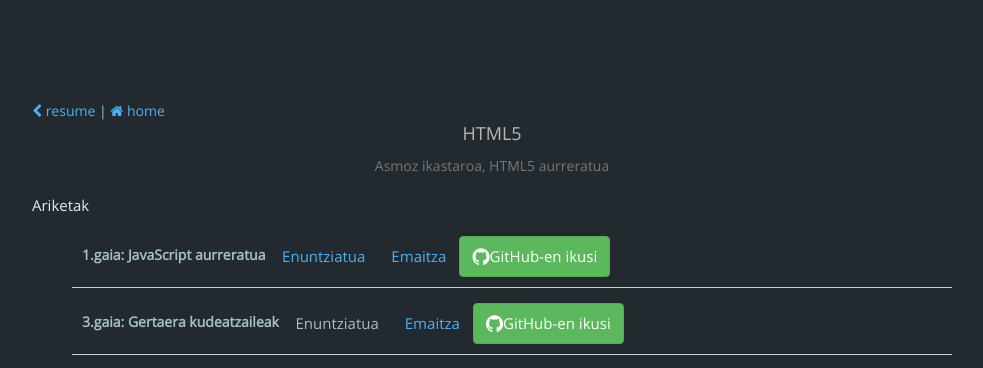
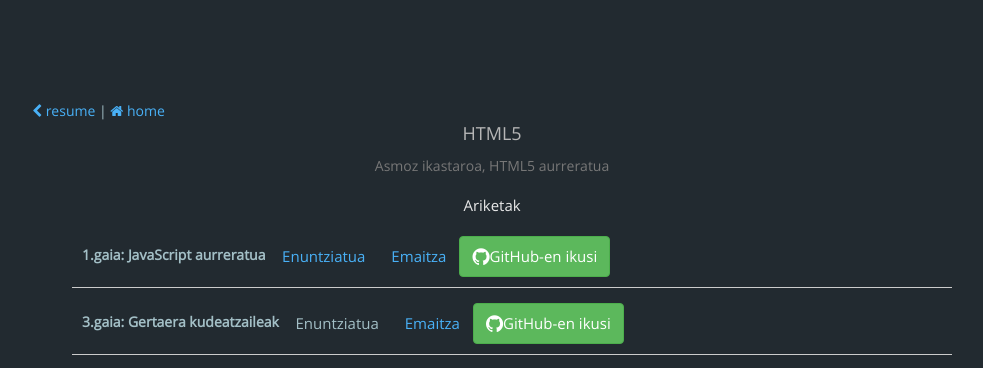
Before and after one commit to Bingentzio/bingentzio.github.io, a Jekyll site: the page built from projects.html, in a window 1280 px wide. Shown: the top 368 px of the page, without its empty margins (148-1131 px from the left). Built offline with Jekyll 4.4.1, drawn with Linux system fonts in a browser that asks for light colours; nearby versions of some CDN libraries; comment, search, counter and statistics services are not loaded.

```diff
--- a/projects.html
+++ b/projects.html
@@ -9,9 +9,9 @@
 <div class="text-center">
   <h3>HTML5</h3>
     <p class="text-muted">Asmoz ikastaroa, HTML5 aurreratua</p>
-    </div>
-    <div>
     <h4>Ariketak</h4>
+  </div>
+  <div>
     <ul id="gaia">
       <li id="gaia"><ul id="menu"><li><b>1.gaia: JavaScript aurreratua </b></li><li class="btn"><a href="/proiektuak/HTML5_aurreratua_ariketak/1.gaia/1_gaia_ariketa_praktikoa.pdf" target="_blank">Enuntziatua</a></li><li class="btn"><a href="/proiektuak/HTML5_aurreratua_ariketak/1.gaia/jokoa.html" target="_blank">Emaitza</a></li><li><a href="https://github.com/Bingentzio/HTML5_aurreratua_ariketak/tree/master/1.gaia" target="_blank" class="btn btn-success"><i class="fa fa-github fa-lg"></i>GitHub-en ikusi</a></li></ul></li>
       <li id="gaia"><ul id="menu"><li><b>3.gaia: Gertaera kudeatzaileak </b></li><li class="btn">Enuntziatua</li><li class="btn"><a href="/proiektuak/HTML5_aurreratua_ariketak/3.gaia/index.html" target="_blank">Emaitza</a></li><li><a href="https://github.com/Bingentzio/HTML5_aurreratua_ariketak/tree/master/3.gaia" target="_blank" class="btn btn-success"><i class="fa fa-github fa-lg"></i>GitHub-en ikusi</a></li></ul></li>
```
